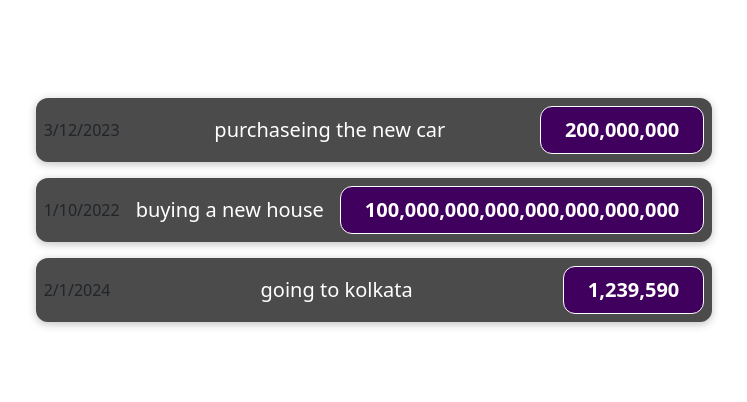
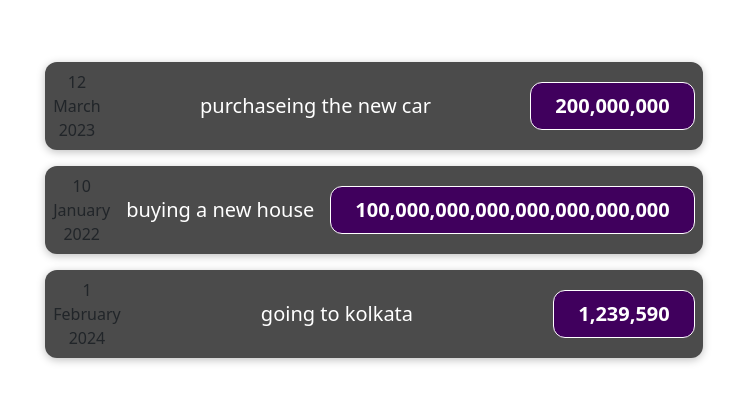
Before and after one commit to animesh65432/SHARPNER-PROJECT, a React (Vite) app: page / in a window 1280 px wide. Shown: the part 190-592 px from the top of the page, without its empty margins (266-1013 px from the left). Built offline with nearby package versions, Linux system fonts and the light colour scheme.

Commit message:
add-date-file

```diff
--- a/src/Compoments/ExpenseItem.jsx
+++ b/src/Compoments/ExpenseItem.jsx
@@ -1,10 +1,11 @@
 import React from "react";
 import "./ExpenseItem.css";
+import Expensedate from "./Expensedate";
 
 function ExpenseItem({ date, des, price }) {
   return (
     <div className="expense-item">
-      <div>{date.toLocaleDateString()}</div>
+      <Expensedate date={date} />
       <div className="expense-item__description">
         <h2>{des}</h2>
       </div>
--- /dev/null
+++ b/src/Compoments/Expensedate.css
@@ -0,0 +1,26 @@
+.expense-date {
+  display: flex;
+  flex-direction: column;
+  width: 5.5rem;
+  height: 5.5rem;
+  border: 1px solid #ececec;
+  background-color: #2a2a2a;
+  color: white;
+  border-radius: 12px;
+  align-items: center;
+  justify-content: center;
+}
+
+.expense-date__month {
+  font-size: 0.75rem;
+  font-weight: bold;
+}
+
+.expense-date__year {
+  font-size: 0.75rem;
+}
+
+.expense-date__day {
+  font-size: 1.5rem;
+  font-weight: bold;
+}
--- /dev/null
+++ b/src/Compoments/Expensedate.jsx
@@ -0,0 +1,17 @@
+import React from "react";
+
+function Expensedate({ date }) {
+  const day = date.getDate();
+  const month = date.toLocaleString("default", { month: "long" });
+  const year = date.getFullYear();
+
+  return (
+    <div className="expense-date">
+      <div className="expense-date__day">{day}</div>
+      <div className="expense-date__month">{month}</div>
+      <div className="expense-date__year">{year}</div>
+    </div>
+  );
+}
+
+export default Expensedate;
```
